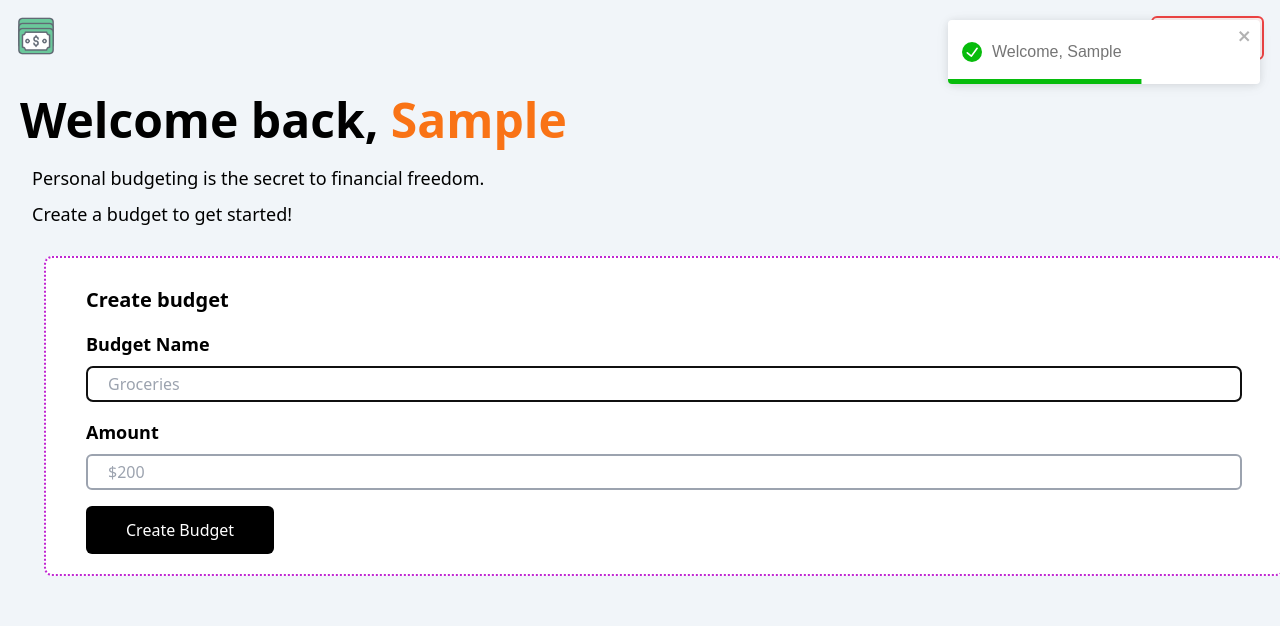
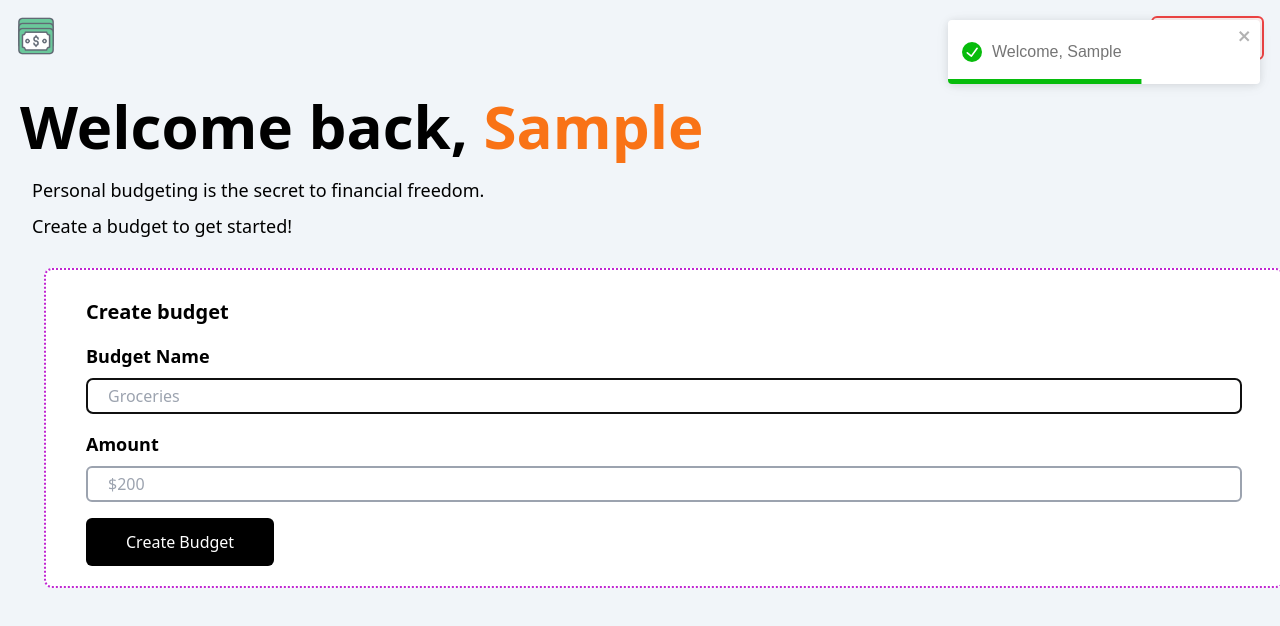
Before and after one commit to krishpri23/Expense-Tracker, a React (Vite) app: page / in a window 1280 px wide. Both pictures are taken after typing "Sample" into the empty fields and a click on the button "Create Account". Shown: the top 626 px of the page. Built offline with nearby package versions, Linux system fonts and the light colour scheme.

Commit message:
size fix

```diff
--- a/src/index.css
+++ b/src/index.css
@@ -45,7 +45,7 @@
   }
 
   table {
-    @apply table-auto w-full border-2 rounded-lg border-blue-50;
+    @apply table-auto w-full border-2 rounded-lg border-blue-50 md:text-xl;
   }
   th {
     @apply pt-4 pb-4 bg-white;
--- a/src/pages/dashboard.jsx
+++ b/src/pages/dashboard.jsx
@@ -14,7 +14,7 @@ export default function Dashboard() {
       {userName ? (
         <div>
           <header>
-            <h1 className="text-5xl font-bold mx-5 my-5 text-left">
+            <h1 className="text-5xl font-bold mx-5 my-5 text-left md:text-6xl">
               Welcome back,{" "}
               <span className="text-orange-500 "> {userName} </span>
             </h1>
@@ -46,7 +46,7 @@ export default function Dashboard() {
               {/*    RECENT EXPENSES */}
               {expense && expense.length > 0 ? (
                 <section className=" pb-9">
-                  <h1 className="text-4xl font-bold mx-5 my-2">
+                  <h1 className="text-3xl font-bold mx-5 my-2 md:text-5xl">
                     Recent expenses
                   </h1>
                   <ExpenseTable
```
